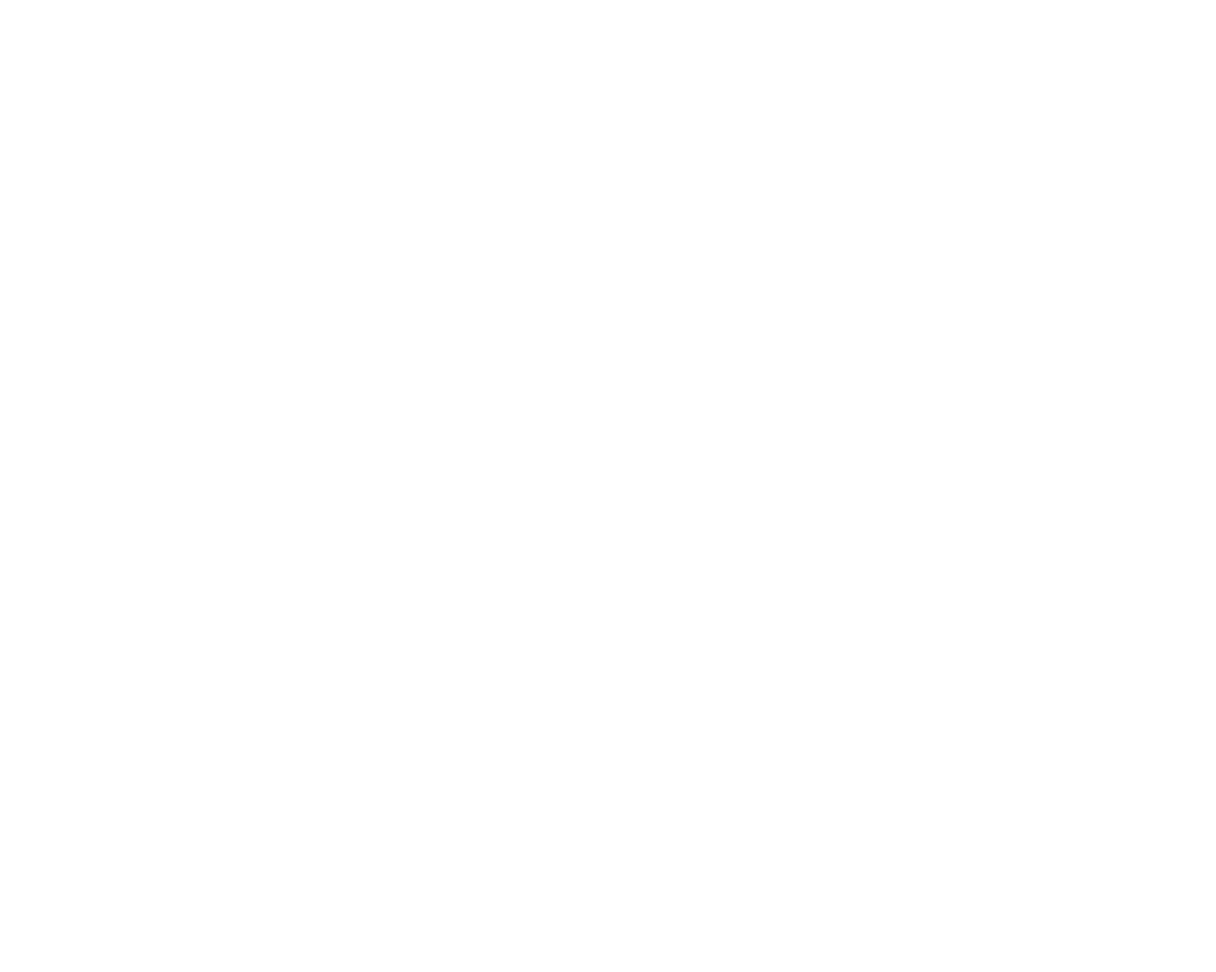
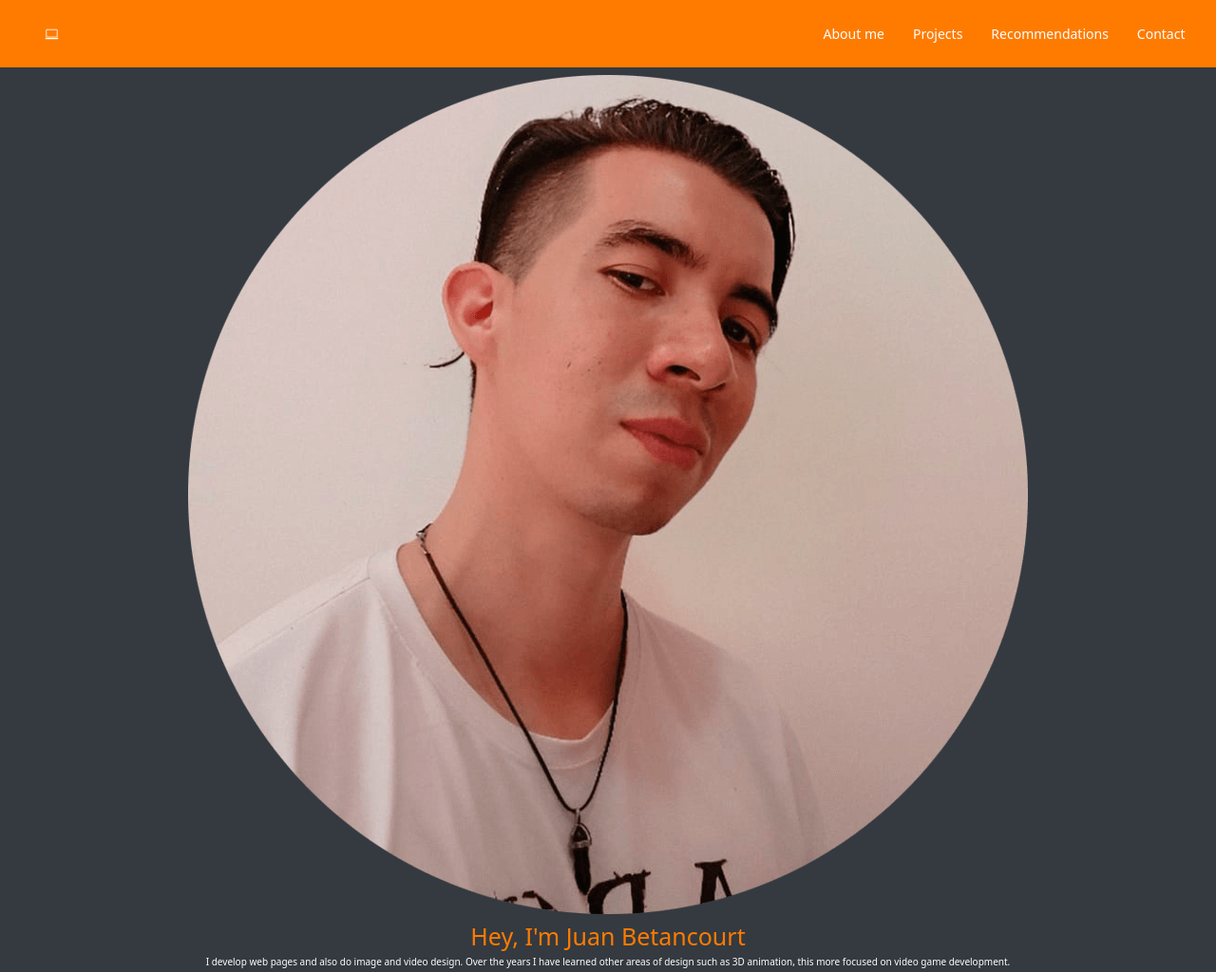
Before and after one commit to jdavidbetancourt/PortfolioJDBL, a plain HTML site: page index.html in a window 1280 px wide. Shown: the whole page at 95% size. Before the commit the page ends 800 px from the top, so only its background shows below. Drawn offline with nearby package versions, Linux system fonts and the light colour scheme.

Commit message:
Finalizado el navbar sin estilos y parte del hero

```diff
--- a/index.html
+++ b/index.html
@@ -1,17 +1,73 @@
 <!DOCTYPE html>
 <html lang="en">
 <head>
-    <meta charset="UTF-8">
-    <meta name="viewport" content="width=device-width, initial-scale=1.0">
-    <title>Document</title>
-    <!-- Bootstrap -->
-    <link href="https://cdn.jsdelivr.net/npm/bootstrap@5.3.2/dist/css/bootstrap.min.css" rel="stylesheet" integrity="sha384-T3c6CoIi6uLrA9TneNEoa7RxnatzjcDSCmG1MXxSR1GAsXEV/Dwwykc2MPK8M2HN" crossorigin="anonymous">
-    <link rel="stylesheet" href="https://cdn.jsdelivr.net/npm/bootstrap-icons@1.11.2/font/bootstrap-icons.min.css">
-    <script src="https://cdn.jsdelivr.net/npm/bootstrap@5.3.2/dist/js/bootstrap.bundle.min.js" integrity="sha384-C6RzsynM9kWDrMNeT87bh95OGNyZPhcTNXj1NW7RuBCsyN/o0jlpcV8Qyq46cDfL" crossorigin="anonymous"></script>
-
+  <!-- Metadates -->
+  <meta charset="UTF-8">
+  <meta name="author" content="Juan Betancourt">
+  <meta name="description" content="Juan Betancourt's development portfolio">
+  <meta name="keywords" content="HTML, CSS, JavaScript, React">
+  <meta name="viewport" content="width=device-width, initial-scale=1.0">
+  <!-- Title -->
+  <title>Juan Betancourt || Frontend developer</title>
+  <!-- Favicon -->
+  <link rel="icon" type="image/x-icon" href="./images/icons/laptop.svg">
+  <!-- Import Bootstrap -->
+  <link href="https://cdn.jsdelivr.net/npm/bootstrap@5.3.2/dist/css/bootstrap.min.css" rel="stylesheet" integrity="sha384-T3c6CoIi6uLrA9TneNEoa7RxnatzjcDSCmG1MXxSR1GAsXEV/Dwwykc2MPK8M2HN" crossorigin="anonymous">
+  <!-- To use bootstrap icons -->
+  <link rel="stylesheet" href="https://cdn.jsdelivr.net/npm/bootstrap-icons@1.11.2/font/bootstrap-icons.min.css">
+  <!-- Import CSS styles -->
+  <link rel="stylesheet" href="./styles.css">
 </head>
 
 <body>
+  <header>
+    <!-- Navigation bar -->
+    <nav class="navbar navbar-expand-md navbar-light">
+      <div class="container-fluid">
+        <button class="navbar-toggler" type="button" data-bs-toggle="collapse" data-bs-target="#navbar-toggler" aria-controls="navbarTogglerDemo01" aria-expanded="false" aria-label="Toggle navigation">
+          <span class="navbar-toggler-icon"></span>
+        </button>
+        <div class="collapse navbar-collapse" id="navbar-toggler">
+          <a class="navbar-brand" href="#">
+            <span><i class="bi bi-laptop" alt="webpage-icon"></i></span>
+          </a>
+          <ul class="navbar-nav d-flex justify-content-center align-items-center">
+            <li class="nav-item">
+              <a class="nav-link" href="#">About me</a>
+            </li>
+            <li class="nav-item">
+              <a class="nav-link" href="#">Projects</a>
+            </li>
+            <li class="nav-item">
+              <a class="nav-link" href="#">Recommendations</a>
+            </li>
+            <li class="nav-item">
+              <a class="nav-link" href="#">Contact</a>
+            </li>
+          </ul>
+        </div>
+      </div>
+    </nav>
+  </header>
 
+  <main>
+    <!-- Hero section -->
+    <section class="hero align-items-stretch">
+      <div>
+        <img src="./images/imgs/profile-img.png" alt="Foto de perfil Juan Betancourt">
+        <h1>Hey, I'm Juan Betancourt</h1>
+        <p>I develop web pages and also do image and video design. Over the years I have learned other areas of design such as 3D animation, this more focused on video game development.</p>
+      </div>
+    </section>
+  </main>
+
+
+
+
+
+
+
+  <!-- To use bootstrap in javascript -->
+  <script src="https://cdn.jsdelivr.net/npm/bootstrap@5.3.2/dist/js/bootstrap.bundle.min.js" integrity="sha384-C6RzsynM9kWDrMNeT87bh95OGNyZPhcTNXj1NW7RuBCsyN/o0jlpcV8Qyq46cDfL" crossorigin="anonymous"></script>
 </body>
 </html>
--- /dev/null
+++ b/styles.css
@@ -0,0 +1,78 @@
+/*--------------------------- Universal styles --------------------------*/
+*{
+ box-sizing: border-box;
+ margin: 0;
+ padding: 0;
+}
+
+html {
+    font-size: 62.5%;
+}
+
+:root {
+    --main-bg-color: #ff7b00;
+    --secondary-bg-color: #343a40;
+    --main-txt-color: white;
+    --secondary-txt-color: black;
+}
+
+/*-------------------------------- General styles --------------------------*/
+
+section {
+    display: flex;
+    flex-direction: column;
+    justify-content: center;
+}
+
+h1 {
+    font-size: 2.5rem;
+    color: var(--main-bg-color);
+}
+
+/* Navigation bar */
+.navbar {
+    padding: 2rem;
+    background-color: var(--main-bg-color);
+}
+
+.navbar-collapse {
+    align-items: center;
+    justify-content: space-between;
+}
+
+.navbar a {
+    color: var(--main-txt-color);
+    font-size: 1.4rem;
+    margin-left: 2rem;
+}
+
+.navbar a:hover {
+    color: var(--secondary-txt-color);
+    transition: 1s;
+}
+
+.navbar-toggler {
+    background-color: var(--main-txt-color);
+    border: none;
+}
+
+/*---------------------------------- Hero ----------------------------------*/
+
+.hero {
+    background-color: var(--secondary-bg-color);
+    min-height: 45rem;
+    text-align: center;
+    color: var(--main-txt-color);
+}
+
+
+
+
+
+/*------------------------------- Responsive -------------------------------*/
+
+@media screen and (max-width: 767px) {
+    .navbar-brand {
+        display: none;
+    }
+}
```
Also changed, not shown: images/icons/laptop.svg (added), images/imgs/profile-img.png (added).
